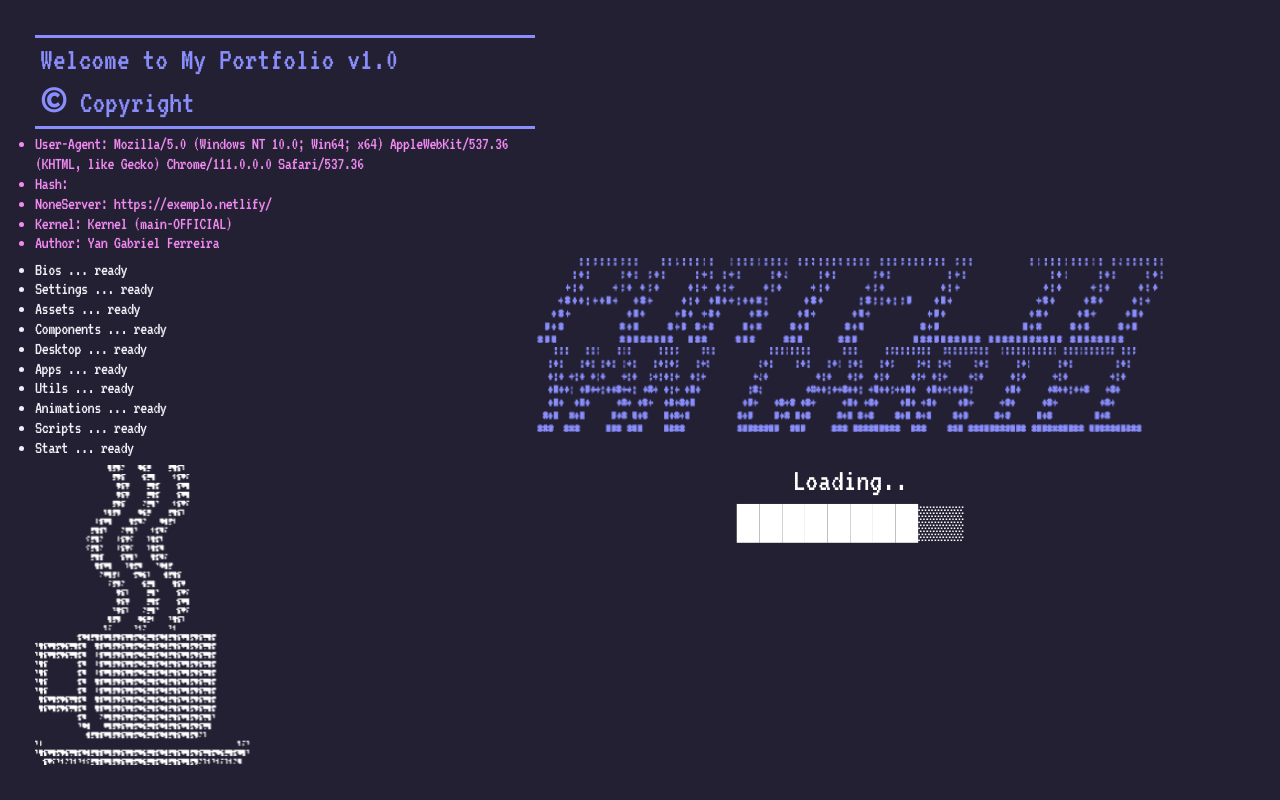
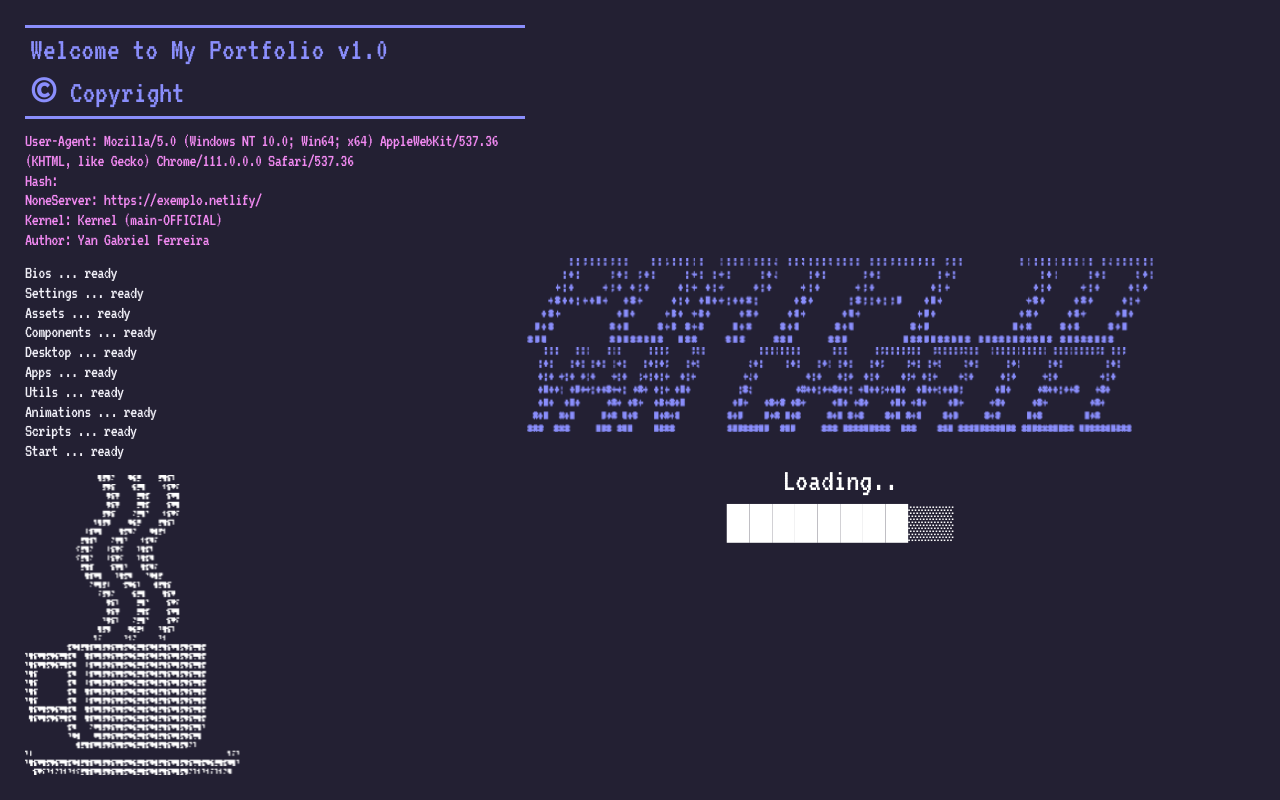
Before and after one commit to Yancap/resume-react, a React (Create React App) app: page / in a window 1280 px wide. Built offline with nearby package versions, Linux system fonts and the light colour scheme.

Commit message:
correções

```diff
--- a/src/Components/Loading/Loading.module.scss
+++ b/src/Components/Loading/Loading.module.scss
@@ -5,9 +5,12 @@
     width: 100vw;
     height: 100vh;
     background-color: $color-primary;
-    padding: 35px;
+    padding: 25px;
     display: flex;
     position: relative;
+    li{
+        list-style: none;
+    }
 }
 
 .title{
@@ -33,6 +36,7 @@
     display: flex;
     flex-direction: column;
     justify-content: space-between;
+    gap: 8px;
 }
 
 .metadata{
```
